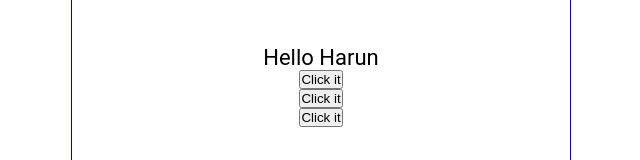
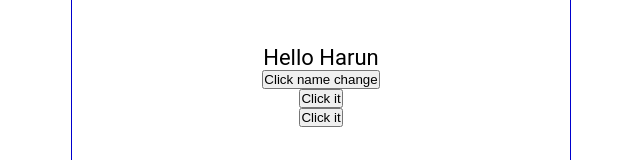
Before and after one commit to ilaydaozdemir/reactseries01, a React (Create React App) app: page / in a window 1280 px wide. Shown: the part 322-482 px from the top of the page, without its empty margins (319-959 px from the left). Built offline with nearby package versions, Linux system fonts and the light colour scheme.

Commit message:
how to use useStateHook basic-1

```diff
--- a/src/Content.jsx
+++ b/src/Content.jsx
@@ -2,14 +2,14 @@ import React from "react";
 import { useState } from "react";
 
 const Content = () => {
-  //how to use useStateHook basic
+  //how to use useStateHook basic-1
   const [name, setName] = useState("Harun");
 
   //add arrow function with jsx
   const handleNameChange = () => {
     const names = ["Bob", "Kevin", "Jack"];
     const int = Math.floor(Math.random() * 3);
-    return names[int];
+    setName(names[int]);
   };
 
   //add click event
@@ -28,7 +28,7 @@ const Content = () => {
   return (
     <main>
       <p onDoubleClick={handleClick}>Hello {name}</p>
-      <button onClick={handleClick}>Click it</button>
+      <button onClick={handleNameChange}>Click name change</button>
       <button onClick={() => handleClick2("ilayda")}>Click it</button>
       <button onClick={(e) => handleClick3(e)}>Click it</button>
     </main>
```
